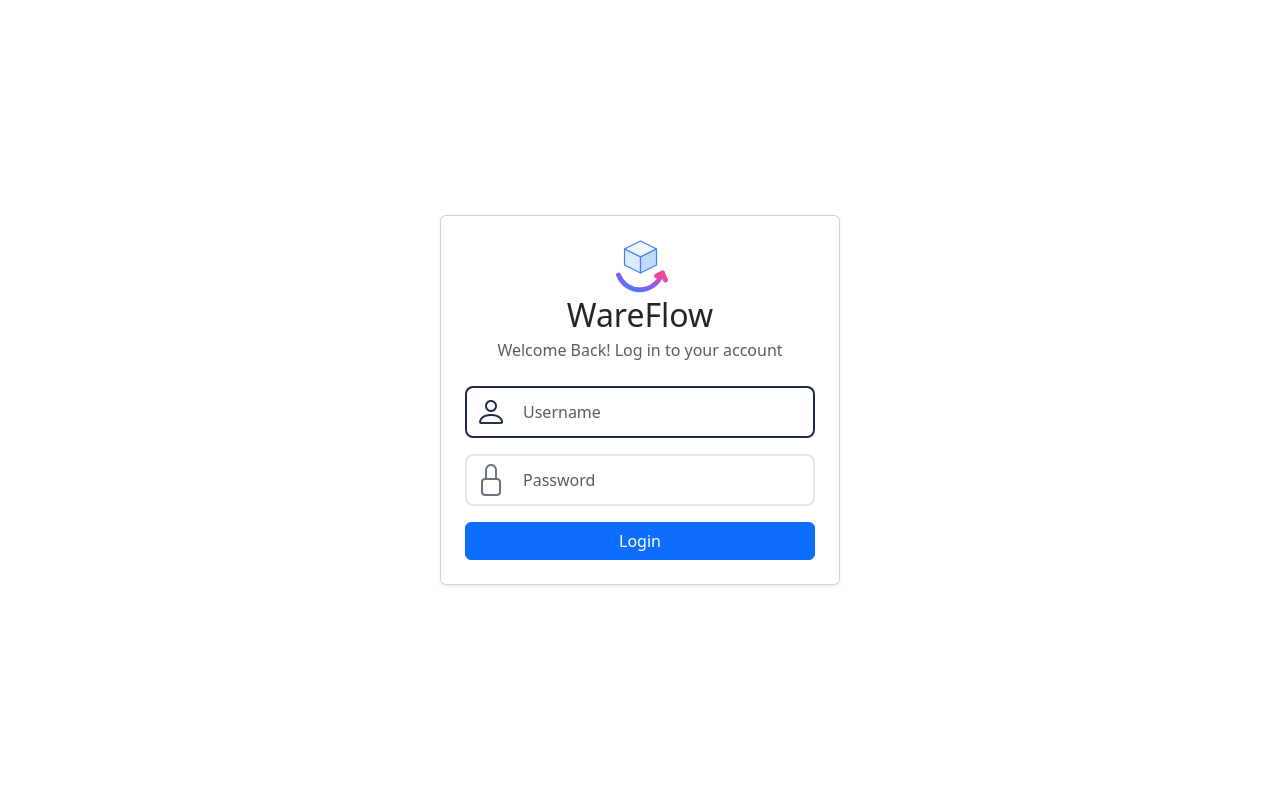
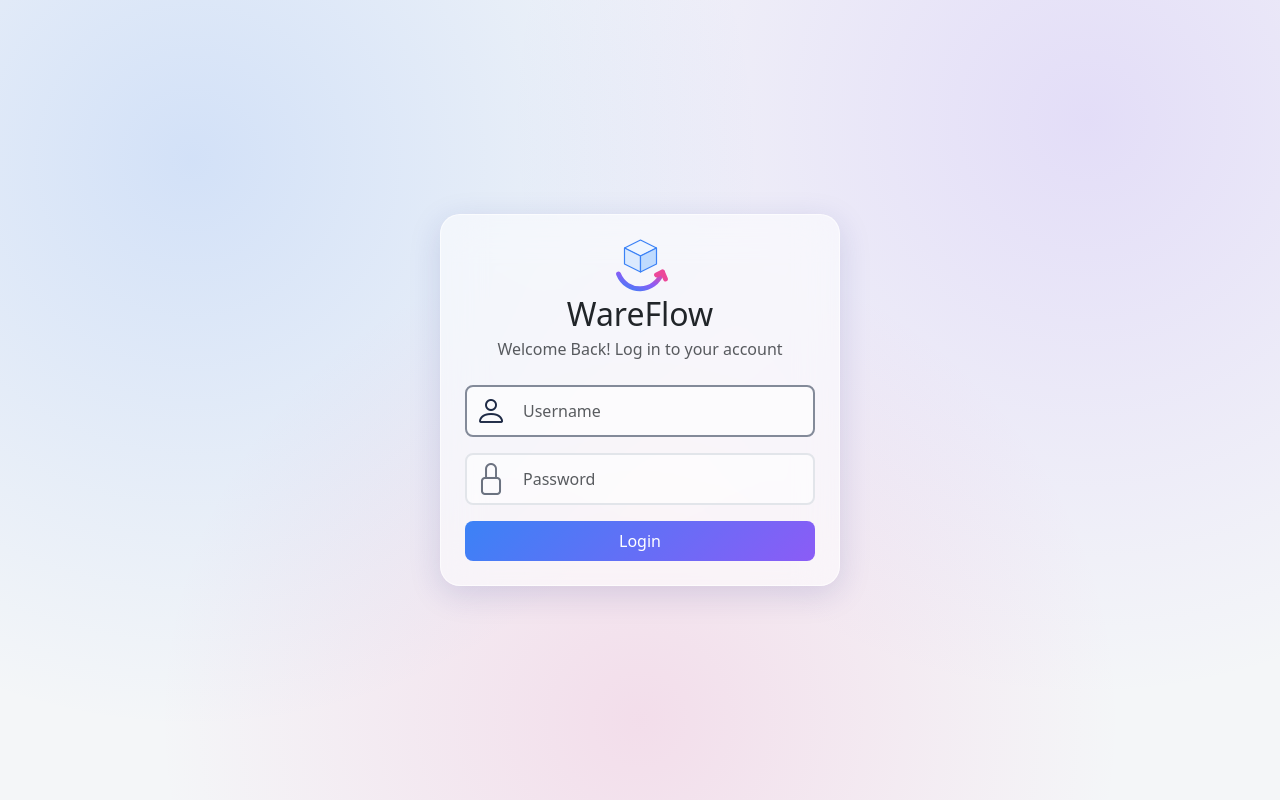
Before and after one commit to NyanHtetMyat/WareFlow, a Django app: page /login/?next=/warehouse/receive/ in a window 1280 px wide. Run offline with Django 5.2, Linux system fonts and the light colour scheme.

Commit message:
Fixed form field margin bug on receive_goods, dispatch_goods, adj_request. Fixed logout bug. Improved existing auth page. Modified notification colors abit. Plus, other general improvements.

```diff
--- a/accounts/urls.py
+++ b/accounts/urls.py
@@ -13,6 +13,6 @@ app_name = 'accounts'
 urlpatterns = [
     path('', views.dashboard_redirect, name='dashboard_redirect'),
     path('login/', views.login_view, name='login'),
-    path('logout/', LogoutView.as_view(), name='logout'),
+    path('logout/', views.logout_view, name='logout'),
     path('notifications/<int:pk>/open/', views.notification_open, name='notification_open'),
 ]
--- a/accounts/views.py
+++ b/accounts/views.py
@@ -42,7 +42,7 @@ def logout_view(request):
     logout(request)
 
     # 2. Show Alert to user
-    messages.info(request, "You are Logged out")
+    messages.info(request, "You have Logged out")
 
     # 3. Redirect to your login page (or home page)
     return redirect('accounts:login')
--- /dev/null
+++ b/static/css/auth.css
@@ -0,0 +1,114 @@
+/* ═══════════════════ AUTH / LOGIN PAGE ═══════════════════ */
+/* Styles for templates/accounts/login.html. */
+
+.auth-logo {
+    /* Larger than the sidebar's .wareflow-icon on purpose — the login
+       page has no sidebar/navbar competing for attention, so the logo
+       is the visual anchor of the whole page and can afford more
+       presence, matching the hierarchy of the reference login page. */
+    width: 56px;
+    height: 56px;
+}
+
+.auth-input-group {
+    /* Named "auth-input-group" instead of Bootstrap's own
+       ".input-group" class specifically to avoid colliding with
+       Bootstrap 5's built-in input-group styling, which brings its
+       own border-radius/flex behavior that would fight this component. */
+    display: flex;
+    align-items: center;
+    gap: var(--space-md);
+
+    padding: 0 0.5rem;
+    border: 2px solid var(--color-border);
+    border-radius: var(--radius-md);
+
+    transition: border-color 0.15s ease;
+}
+
+.auth-input-group:focus-within {
+    /* This is the key behavior: the OUTER capsule gets the focus
+       highlight, not the inner input, so icon + field highlight
+       together as one unit. */
+    border-color: color-mix(in srgb, var(--color-primary), white 45%);
+}
+
+.auth-input-group .field-icon {
+    flex-shrink: 0;
+    color: var(--color-text-muted);
+    font-size: 2rem;
+}
+
+.auth-input-group:focus-within .field-icon {
+    color: var(--color-primary);
+}
+
+.auth-field {
+    flex: 1;
+    border: none;
+    background-color: transparent;
+    padding: 0.375rem 0;
+}
+
+.auth-field:focus {
+    /* Neutralizes Bootstrap's default focus ring on the inner input
+       itself, since focus is now indicated by .auth-input-group's
+       border-color change instead. Scoped to .auth-field only, so
+       normal form inputs elsewhere in WareFlow keep Bootstrap's
+       standard focus ring. */
+    background-color: transparent;
+    border: none;
+    outline: none;
+    box-shadow: none;
+}
+
+/* ═══════════════════ AUTH PAGE BACKGROUND ═══════════════════ */
+
+body.auth-page {
+    /* Soft color blobs instead of a flat page — gives the glass
+       card something to actually blur against. Colors pulled from
+       auth-logo's own gradient so it feels branded, not random. */
+    background:
+        radial-gradient(circle at 15% 20%, rgba(59, 130, 246, 0.18), transparent 45%),
+        radial-gradient(circle at 85% 15%, rgba(139, 92, 246, 0.16), transparent 45%),
+        radial-gradient(circle at 50% 90%, rgba(236, 72, 153, 0.14), transparent 50%),
+        var(--color-bg, #f8fafc);
+    min-height: 100vh;
+}
+
+/* ═══════════════════ AUTH CARD (GLASS) ═══════════════════ */
+
+.auth-card {
+    background: rgba(255, 255, 255, 0.55);
+    backdrop-filter: blur(20px);
+    -webkit-backdrop-filter: blur(20px);
+    border: 1px solid rgba(255, 255, 255, 0.6);
+    border-radius: 20px;
+    box-shadow: 0 8px 32px rgba(31, 38, 135, 0.15);
+}
+
+/* Glass-tinted input capsule, replacing the transparent one that
+   currently matches the page background 1:1 */
+.auth-input-group {
+    background: rgba(255, 255, 255, 0.55);
+}
+
+/* Gradient submit button matching the brand mark instead of
+   Bootstrap's flat default blue */
+.auth-submit-btn {
+    background: linear-gradient(135deg, #3B82F6, #8B5CF6);
+    border: none;
+    color: #fff;
+    padding: 0.5rem 0 0.5rem 0;
+    border-radius: 8px;
+    transition: transform 0.15s ease, box-shadow 0.15s ease;
+}
+
+.auth-submit-btn:hover {
+    transform: translateY(-1px);
+    box-shadow: 0 6px 16px rgba(139, 92, 246, 0.35);
+}
+
+.auth-submit-btn:active {
+    transform: translateY(0);
+}
--- a/static/css/components.css
+++ b/static/css/components.css
@@ -161,70 +161,6 @@
         transform: translateX(0);
         pointer-events: auto;
     }
-}
-
-/* ═══════════════════ AUTH / LOGIN PAGE ═══════════════════ */
-/* Styles for templates/accounts/login.html. */
-
-.auth-logo {
-    /* Larger than the sidebar's .wareflow-icon on purpose — the login
-       page has no sidebar/navbar competing for attention, so the logo
-       is the visual anchor of the whole page and can afford more
-       presence, matching the hierarchy of the reference login page. */
-    width: 56px;
-    height: 56px;
-}
-
-.auth-input-group {
-    /* Named "auth-input-group" instead of Bootstrap's own
-       ".input-group" class specifically to avoid colliding with
-       Bootstrap 5's built-in input-group styling, which brings its
-       own border-radius/flex behavior that would fight this component. */
-    display: flex;
-    align-items: center;
-    gap: var(--space-md);
-
-    padding: 0 0.5rem;
-    border: 2px solid var(--color-border);
-    border-radius: var(--radius-md);
-
-    transition: border-color 0.15s ease;
-}
-
-.auth-input-group:focus-within {
-    /* This is the key behavior: the OUTER capsule gets the focus
-       highlight, not the inner input, so icon + field highlight
-       together as one unit. */
-    border-color: var(--color-primary);
-}
-
-.auth-input-group .field-icon {
-    flex-shrink: 0;
-    color: var(--color-text-muted);
-    font-size: 2rem;
-}
-
-.auth-input-group:focus-within .field-icon {
-    color: var(--color-primary);
-}
-
-.auth-field {
-    flex: 1;
-    border: none;
-    background-color: transparent;
-    padding: 0.375rem 0;
-}
-
-.auth-field:focus {
-    /* Neutralizes Bootstrap's default focus ring on the inner input
-       itself, since focus is now indicated by .auth-input-group's
-       border-color change instead. Scoped to .auth-field only, so
-       normal form inputs elsewhere in WareFlow keep Bootstrap's
-       standard focus ring. */
-    background-color: transparent;
-    border: none;
-    outline: none;
-    box-shadow: none;
 }
 
 /* ═══════════════════ NAVBAR — BREADCRUMB ═══════════════════ */
@@ -1407,7 +1343,7 @@
     color: var(--color-text);
 }
 
-.notification-item--unread {
+.notification-item--read {
     background-color: rgba(30, 42, 69, 0.04);
 }
 
@@ -1440,7 +1376,7 @@
     color: var(--color-text);
 }
 
-.notification-item--unread .notification-item-message {
+.notification-item--read .notification-item-message {
     font-weight: 600;
 }
 
@@ -1456,7 +1392,7 @@
     width: 7px;
     height: 7px;
     border-radius: 50%;
-    background-color: var(--color-primary);
+    background-color: var(--color-danger);
 }
 
 .notification-popover-empty {
--- a/static/css/dashboard.css
+++ b/static/css/dashboard.css
@@ -35,7 +35,7 @@ body.dashboard-page {
 
 .sidebar {
     grid-area: sidebar;
-    background-color: var(--color-primary);
+    background: linear-gradient(160deg, var(--color-sidebar-start), var(--color-sidebar-end));
     color: var(--color-text-inverse);
     display: flex;
     flex-direction: column;
--- a/static/css/variables.css
+++ b/static/css/variables.css
@@ -12,6 +12,10 @@
     --color-primary: #1E2A45;        /* Deep slate navy - sidebar/header base */
     --color-primary-hover: #2A3B5C;  /* Lighter navy for hover/active states */
     --color-accent: #E8871E;         /* Warehouse safety amber - alerts, highlights */
+
+    /* ── Sidebar Colors ──────────────────────────────────────────── */
+    --color-sidebar-start: #1E2A45;
+    --color-sidebar-end: #2A2757;
 
     /* ── Status Colors ─────────────────────────────────────────── */
     --color-success: #2F9E63;
--- a/templates/accounts/login.html
+++ b/templates/accounts/login.html
@@ -9,7 +9,7 @@
 
 {% block content %}
 <div class="d-flex justify-content-center align-items-center min-vh-100">
-    <div class="card shadow-sm p-4" style="width: 100%; max-width: 400px;">
+    <div class="auth-card p-4" style="width: 100%; max-width: 400px;">
 
         <div class="text-center mb-4">
             <!-- WareFlow Main Icon (auth-logo: larger sizing than the sidebar's wareflow-icon) -->
@@ -69,7 +69,7 @@
                 {% endif %}
             </div>
 
-            <button type="submit" class="btn btn-primary w-100">Login</button>
+            <button type="submit" class="auth-submit-btn w-100">Login</button>
         </form>
 
     </div>
--- a/templates/base.html
+++ b/templates/base.html
@@ -17,6 +17,7 @@
     <!-- WareFlow design system (order matters: variables must load first) -->
     <link rel="stylesheet" href="{% static 'css/variables.css' %}">
     <link rel="stylesheet" href="{% static 'css/base.css' %}">
+    <link rel="stylesheet" href="{% static 'css/auth.css' %}">
     <link rel="stylesheet" href="{% static 'css/dashboard.css' %}">
     <link rel="stylesheet" href="{% static 'css/components.css' %}">
     <link rel="stylesheet" href="{% static 'css/forms.css' %}">
--- a/templates/components/navbar.html
+++ b/templates/components/navbar.html
@@ -83,7 +83,7 @@ ASSUMPTION / PROVISIONAL DESIGN DECISION:
                 <div class="notification-popover-list">
                     {% for notif in nav_notifications %}
                     <a href="{% url 'accounts:notification_open' notif.pk %}"
-                       class="notification-item {% if not notif.is_read %}notification-item--unread{% endif %}">
+                       class="notification-item {% if notif.is_read %}notification-item--read{% endif %}">
                         <span class="notification-item-icon notification-item-icon--{{ notif.notification_type|lower }}">
                             {% if notif.notification_type == "ADJUSTMENT_APPROVED" %}
                                 <i class="bi bi-check-circle" aria-hidden="true"></i>
--- a/templates/warehouse/adjustment_request.html
+++ b/templates/warehouse/adjustment_request.html
@@ -41,11 +41,9 @@
 
         <div class="row">
             <div class="col-md-6">
-                {% include "components/combobox_field.html" with field_id="product" icon="bi-upc-scan" label="Product (SKU)" placeholder="Search SKU or product name…" show_label=True show_search_icon=True %}
-                {% if form.product.errors %}
-                    <div class="text-danger small mt-1">{{ form.product.errors }}</div>
-                {% endif %}
+                {% include "components/combobox_field.html" with field_id="product" icon="bi-upc-scan" label="Product (SKU)" placeholder="Search SKU or product name…" show_label=True show_search_icon=True errors=form.product.errors %}
             </div>
+
             <div class="col-md-6">
                 <div class="form-field">
                     <label class="form-field-label">
--- a/templates/warehouse/dispatch_goods.html
+++ b/templates/warehouse/dispatch_goods.html
@@ -30,10 +30,7 @@
 
         <div class="row">
             <div class="col-md-6">
-                {% include "components/combobox_field.html" with field_id="product" icon="bi-upc-scan" label="Product (SKU)" placeholder="Search SKU or product name…" show_label=True show_search_icon=True %}
-                {% if form.product.errors %}
-                    <div class="text-danger small mt-1">{{ form.product.errors }}</div>
-                {% endif %}
+                {% include "components/combobox_field.html" with field_id="product" icon="bi-upc-scan" label="Product (SKU)" placeholder="Search SKU or product name…" show_label=True show_search_icon=True errors=form.product.errors %}
             </div>
 
             <div class="col-md-6">
--- a/templates/warehouse/receive_goods.html
+++ b/templates/warehouse/receive_goods.html
@@ -30,10 +30,7 @@
 
         <div class="row">
             <div class="col-md-6">
-                {% include "components/combobox_field.html" with field_id="product" icon="bi-upc-scan" label="Product (SKU)" placeholder="Search SKU or product name…" show_label=True show_search_icon=True %}
-                {% if form.product.errors %}
-                    <div class="text-danger small mt-1">{{ form.product.errors }}</div>
-                {% endif %}
+                {% include "components/combobox_field.html" with field_id="product" icon="bi-upc-scan" label="Product (SKU)" placeholder="Search SKU or product name…" show_label=True show_search_icon=True errors=form.product.errors %}
             </div>
 
             <div class="col-md-6">
```
Also changed, not shown: templates/components/combobox_field.html (+12 -3 lines).
